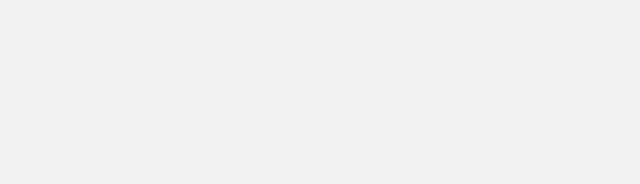
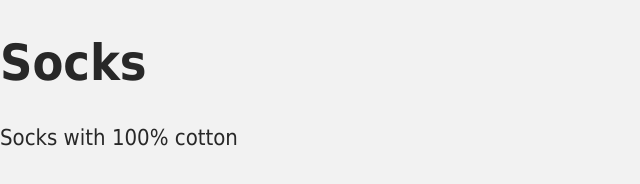
Before and after one commit to cevadev/vue, a plain HTML site: page 1-intro-vue3/index.html in a window 1280 px wide. Shown: the whole page, without its empty margins (0-640 px from the left). Drawn offline with nearby package versions, Linux system fonts and the light colour scheme.

Commit message:
Introduction to Vue 3 - Shopping Cart Project

```diff
--- a/1-intro-vue3/index.html
+++ b/1-intro-vue3/index.html
@@ -9,6 +9,15 @@
     <title>Vue 3 Basic Shopping Cart</title>
   </head>
   <body>
+    <div id="app">
+      <h1>{{ product }}</h1>
+      <p>{{ description }}</p>
+    </div>
+    <!--Import App-->
     <script src="./main.js"></script>
+    <!--Mount App-->
+    <script>
+      const mountApp = createApp.mount("#app");
+    </script>
   </body>
 </html>
--- a/1-intro-vue3/main.js
+++ b/1-intro-vue3/main.js
@@ -0,0 +1,8 @@
+const createApp = Vue.createApp({
+  data() {
+    return {
+      product: "Socks",
+      description: "Socks with 100% cotton",
+    };
+  },
+});
```
